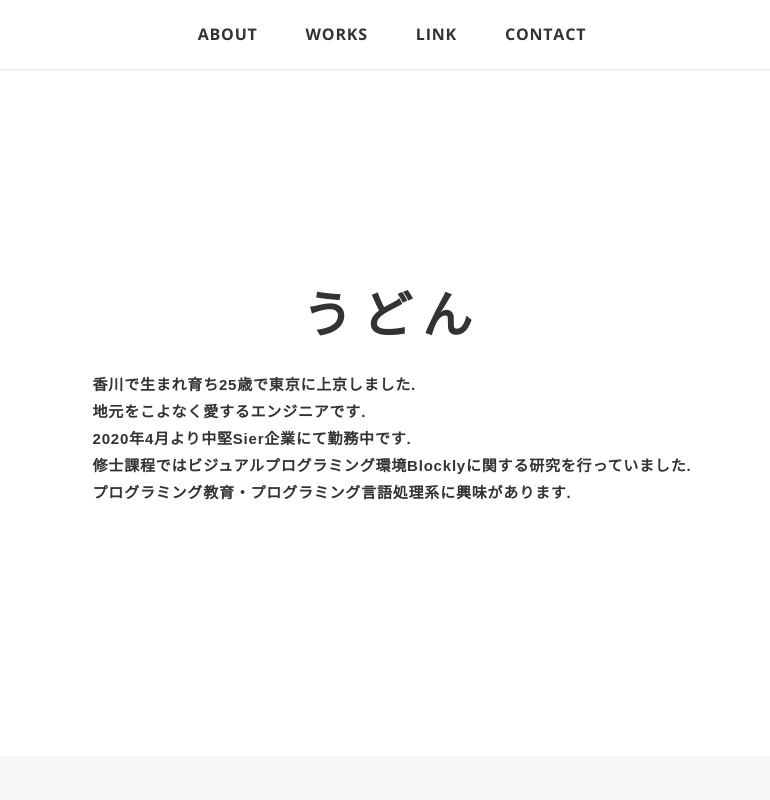
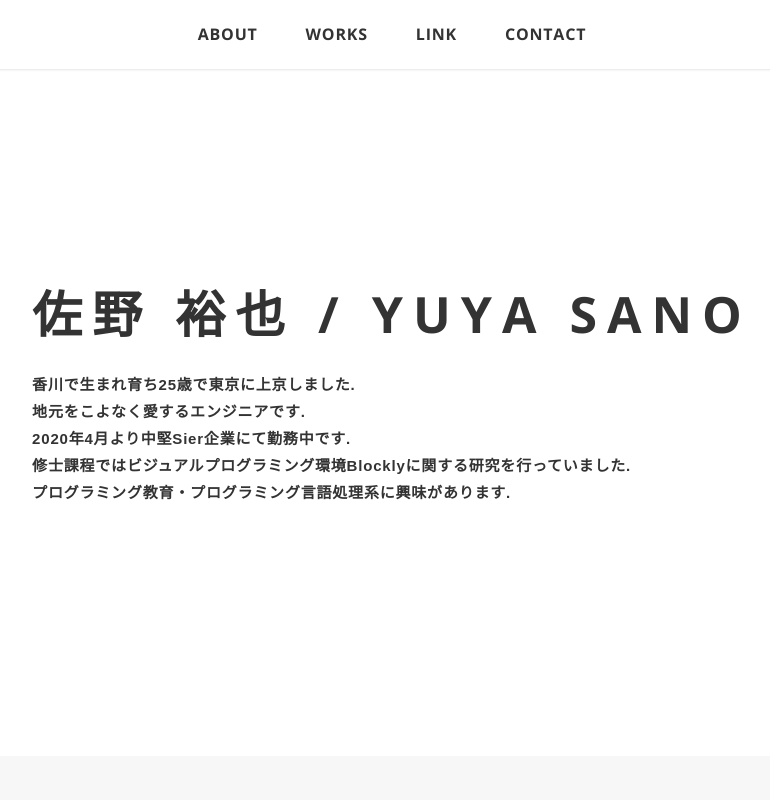
Before and after one commit to riest817/riest817.github.io, a plain HTML site: page index.html in a window 1280 px wide. Shown: the top 800 px of the page, without its empty margins (248-1018 px from the left). Drawn offline with nearby package versions, Linux system fonts and the light colour scheme; some packages are replaced by stand-ins of ours; a script that the page names is missing.

Commit message:
renew 2020/10/20_

```diff
--- a/index.html
+++ b/index.html
@@ -44,7 +44,7 @@
     <header id="header">
       <div class="inner">
         <h1 class="logo">
-          <div class="logo-title">うどん</div>
+          <div class="logo-title">佐野 裕也 / YUYA SANO</div>
           <br>
           <div class="logo-desc">
             <p>香川で生まれ育ち25歳で東京に上京しました.</p>
```
